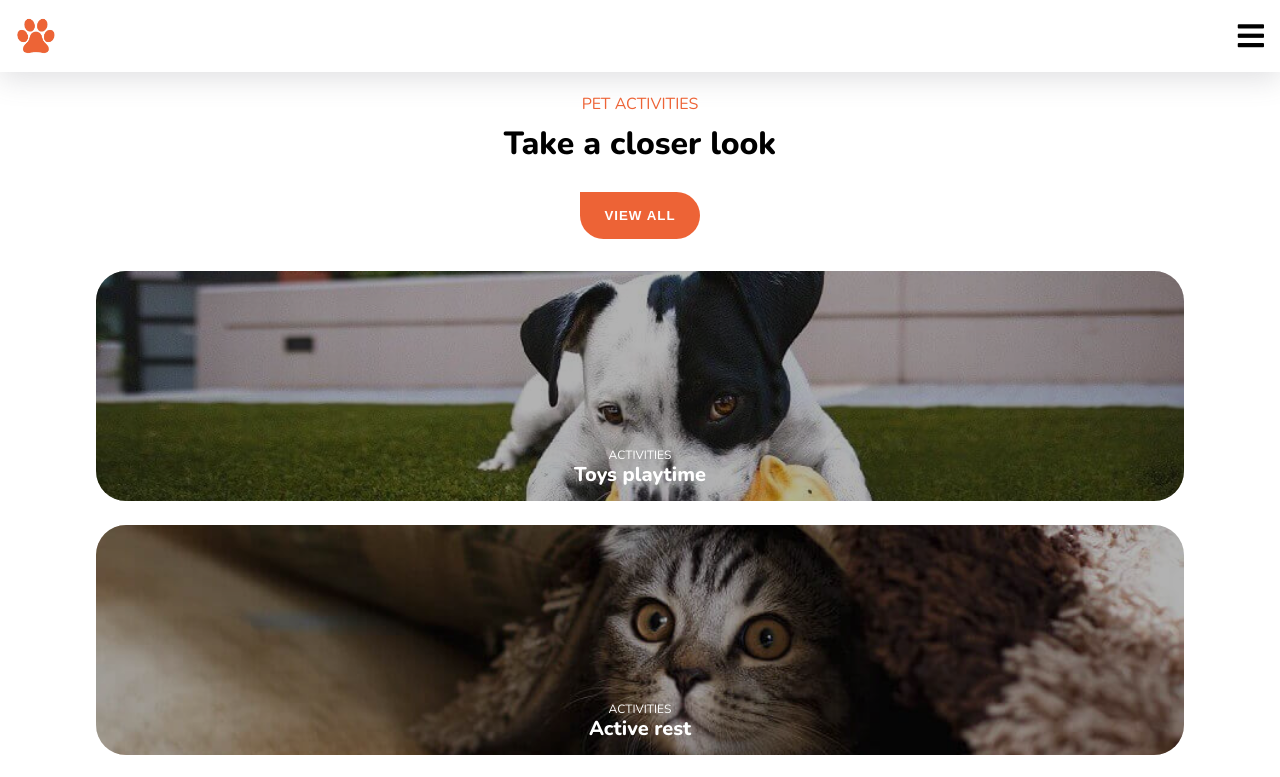
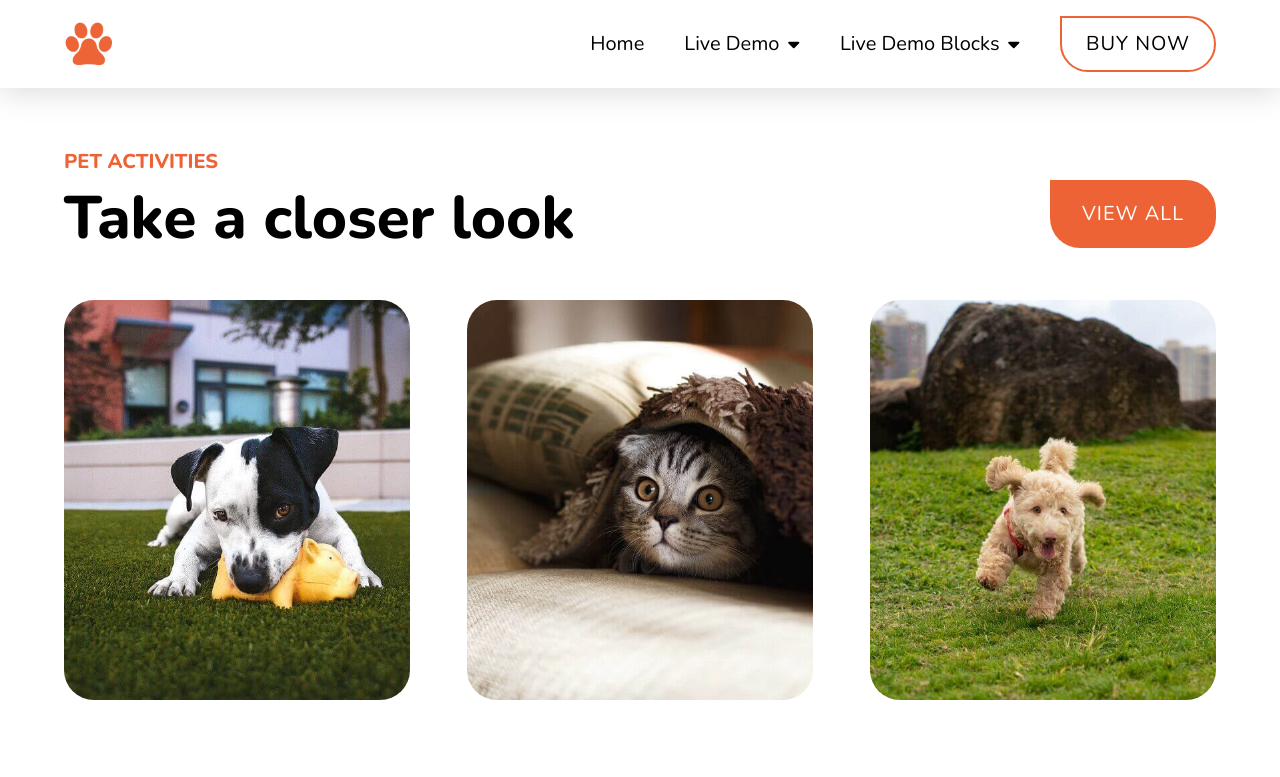
Before and after one commit to MariaYanguas/202204-W02_Maria-Yanguas, a website: page index.html in a window 1280 px wide. Shown: the top 777 px of the page. Drawn offline with Linux system fonts and the light colour scheme.

Commit message:
feat: add desktop layout

```diff
--- a/index.html
+++ b/index.html
@@ -32,38 +32,44 @@
         <i class="fas fa-bars"></i>
         <ul class="nav-container">
           <li class="nav-item"><a href="#">Home</a></li>
-          <li class="nav-item">
-            <a href="#">Live Demo<i class="fas fa-sort-down"></i></a>
-          </li>
+          <li class="nav-item">Live Demo<i class="fas fa-sort-down"></i></li>
           <li class="nav-item">
             <a href="#">Live Demo Blocks<i class="fas fa-sort-down"></i></a>
           </li>
-          <li class="nav-item"><a href="#">Buy now</a></li>
+          <li><a class="btn btn-nav" href="#">Buy now</a></li>
         </ul>
       </nav>
     </header>
 
     <section class="section">
       <header class="section-header">
+        <div class="section-header-titles">
           <h1 class="title">Pet activities</h1>
           <p class="subtitle">Take a closer look</p>
-        <button class="btn">View all</button>
+        </div>
+        <div><a class="btn btn-section" href="#"> View all</a></div>
       </header>
 
       <div class="articles-container">
         <article class="article">
+          <div class="article-content">
             <span class="article-category">Activities</span>
             <h2 class="category-title">Toys playtime</h2>
+          </div>
         </article>
 
         <article class="article">
+          <div class="article-content">
             <span class="article-category">Activities</span>
             <h2 class="category-title">Active rest</h2>
+          </div>
         </article>
 
         <article class="article">
+          <div class="article-content">
             <span class="article-category">Activities</span>
             <h2 class="category-title">Game walks</h2>
+          </div>
         </article>
       </div>
     </section>
--- a/styles/reset.css
+++ b/styles/reset.css
@@ -133,3 +133,8 @@ table {
   border-collapse: collapse;
   border-spacing: 0;
 }
+
+a {
+  text-decoration: none;
+  color: #000;
+}
--- a/styles/style.css
+++ b/styles/style.css
@@ -14,7 +14,6 @@ html {
   font-size: 16px;
   font-family: Nunito, Arial, Helvetica, sans-serif;
 }
-
 
 .header {
   display: flex;
@@ -35,7 +34,6 @@ html {
 .nav-container {
   display: flex;
   align-items: baseline;
-  font-size: 20px;
   display: none;
 }
 
@@ -43,18 +41,18 @@ html {
   display: flex;
   flex-direction: column;
   align-items: center;
-  padding: 24px 0;
+  padding: 24px 5%;
 }
 
 .title {
   text-transform: uppercase;
   color: #ed6336;
-  margin: 0 auto;
   margin-bottom: 16px;
+  font-weight: bold;
 }
 
 .subtitle {
-  font-size: 2rem;
+  font-size: 2.3rem;
   font-weight: 800;
   margin-bottom: 32px;
 }
@@ -66,16 +64,21 @@ html {
   border-radius: 0 30px 30px 30px;
   border: none;
   padding: 16px 24px;
-  font-weight: bold;
   letter-spacing: 1px;
   margin-bottom: 32px;
 }
 
 .btn-nav {
+  display: inline-flex;
   background-color: transparent;
   border: 2px solid #ed6336;
   color: black;
   margin-bottom: 0;
+}
+
+.btn-section {
+  color: white;
+  display: inline-flex;
 }
 
 .section-header {
@@ -84,16 +87,23 @@ html {
   align-items: center;
 }
 
+.section-header-titles {
+  display: flex;
+  flex-direction: column;
+  align-items: center;
+  text-align: center;
+}
+
 .articles-container {
   display: flex;
   flex-direction: column;
-  align-items: center;
+  align-items: stretch;
   width: 100%;
 }
 
 .article {
   border-radius: 30px;
-  width: 85%;
+  width: 95%;
   height: 230px;
   color: white;
   display: flex;
@@ -132,6 +142,11 @@ article:last-of-type {
   margin-bottom: 0;
 }
 
+.article-content {
+  text-align: center;
+  z-index: 2;
+}
+
 .article-category {
   text-transform: uppercase;
   z-index: 2;
@@ -145,3 +160,108 @@ article:last-of-type {
   z-index: 2;
   margin-bottom: 1rem;
 }
+
+@media screen and (min-width:880px) {
+
+  html {
+    font-size: 20px;
+  }
+
+  .header {
+    padding: 16px 5%;
+  }
+
+  .header-logo {
+    max-width: 50px;
+  }
+
+  .fa-bars {
+    display: none;
+  }
+
+  .nav-container {
+    display: inline-flex;
+    align-items: baseline;
+  }
+
+  .nav-item {
+    margin-right: 2rem;
+    padding-bottom: 16px;
+  }
+
+  .nav-item-nav .nav-container li.nav-item:last-of-type {
+    margin-right: 0;
+  }
+
+  .fa-sort-down {
+    position: relative;
+    top: -2px;
+    margin-left: 8px;
+    font-size: 20px;
+  }
+
+  .nav-item-icon {
+    display: flex;
+    align-items: baseline;
+    margin-left: 4px;
+  }
+
+  .section {
+    padding: 5%;
+  }
+
+  .section-header {
+    flex-direction: row;
+    justify-content: space-between;
+    align-items: flex-end;
+    width: 100%;
+  }
+
+  .subtitle {
+    font-size: 3rem;
+  }
+
+  .section-header {
+    margin-bottom: 1rem;
+  }
+
+  .section-header-titles {
+    align-items: flex-start;
+  }
+
+  .btn-section {
+    font-size: 20px;
+    padding: 24px 32px;
+  }
+
+  .articles-container {
+    display: flex;
+    flex-direction: row;
+    justify-content: space-between;
+  }
+
+  .article {
+    display: flex;
+    align-items: center;
+    justify-content: center;
+    width: 30%;
+    height: 400px;
+  }
+
+  .article::before {
+    display: none;
+  }
+
+  .article-content {
+    display: flex;
+    flex-direction: column;
+    align-items: center;
+    display: none;
+  }
+
+  .category-title {
+    margin-bottom: 0;
+  }
+
+
+}
```
Lines whose indentation alone changed are shown as unchanged.
